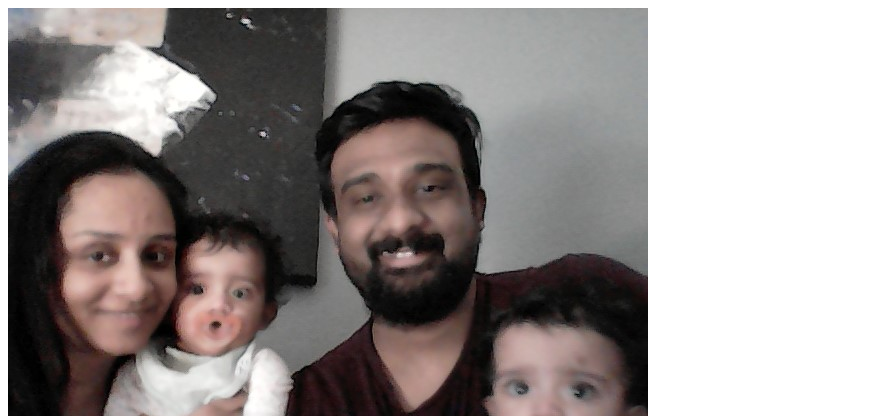
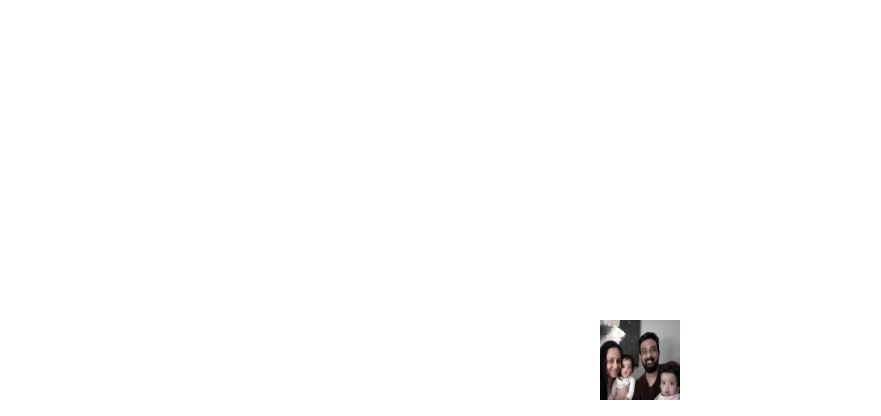
Before and after one commit to shyama12/git-101, a plain HTML site: page index.html in a window 1280 px wide. Shown: the top 416 px of the page, without its empty margins (0-881 px from the left). Drawn offline with Linux system fonts and the light colour scheme.

Commit message:
Aligned everything

```diff
--- a/index.html
+++ b/index.html
@@ -4,9 +4,12 @@
 	<meta charset="utf-8">
 	<meta name="viewport" content="width=device-width, initial-scale=1">
 	<title></title>
+	<link rel="stylesheet" href="style.css">
 </head>
 <body>
-	<img src="example.jpg" alt="No image to display">
-<h1>Coming soon.. LeWagon</h1>
+	<div id="container">
+	<img id = "logo" src="example.jpg" alt="No image to display">
+	<h1>Coming soon.. LeWagon</h1>
+	</div>
 </body>
 </html>
--- /dev/null
+++ b/style.css
@@ -0,0 +1,17 @@
+body{
+	margin: 0;
+	font-family: Helvetica;
+}
+
+#logo{
+	height: 80px;
+	width: 80px;
+}
+
+#container{
+display: flex;
+align-items: center;
+justify-content: center;
+height: 100vh;
+flex-direction: column;
+}
```
